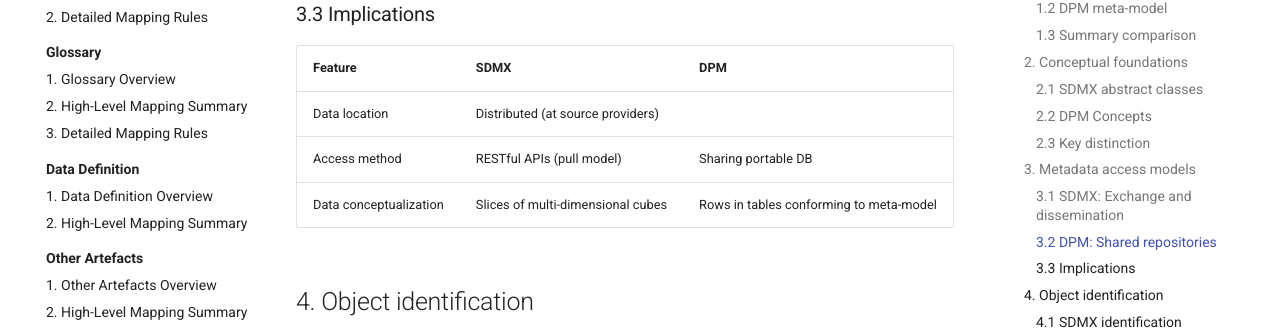
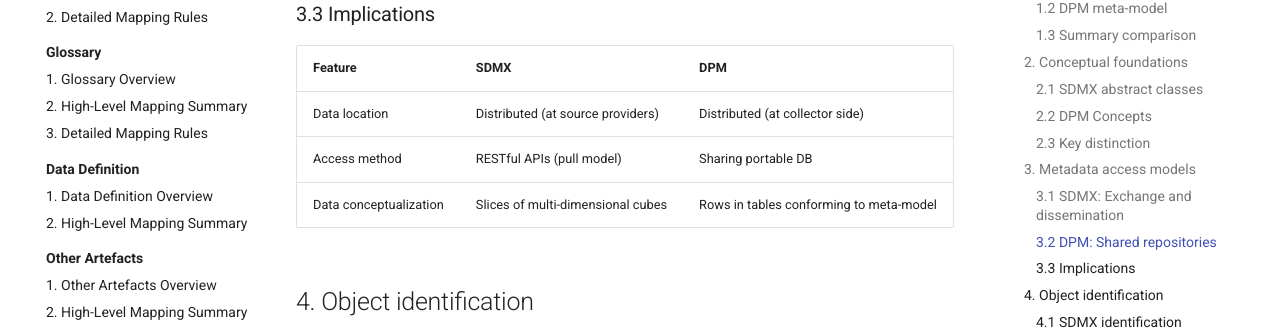
Before and after one commit to sdmx-twg/wp-sdmx-dpm, an MkDocs documentation site: the page built from docs/models-relationships/00_basics/01_base_comparison.md, in a window 1280 px wide and 900 px high, scrolled down 5713 px. Shown: the part 154-484 px from the top of the window. Built offline with MkDocs 1.6.1 and Material for MkDocs 9.7.7, drawn with Linux system fonts in a browser that asks for light colours.

Commit message:
fix: add missing DPM column for data location in implications table
Addresses #48 — data collected on DPM definitions resides at the
collector side, not exchanged across providers.

```diff
--- a/docs/models-relationships/00_basics/01_base_comparison.md
+++ b/docs/models-relationships/00_basics/01_base_comparison.md
@@ -209,7 +209,7 @@ The DPM provides a **database structure in which metadata is stored**:
 
 | Feature | SDMX | DPM |
 | --- | --- | --- |
-| Data location | Distributed (at source providers)  |
+| Data location | Distributed (at source providers) | Distributed (at collector side) |
 | Access method | RESTful APIs (pull model) | Sharing portable DB |
 | Data conceptualization | Slices of multi-dimensional cubes | Rows in tables conforming to meta-model |
 
```
